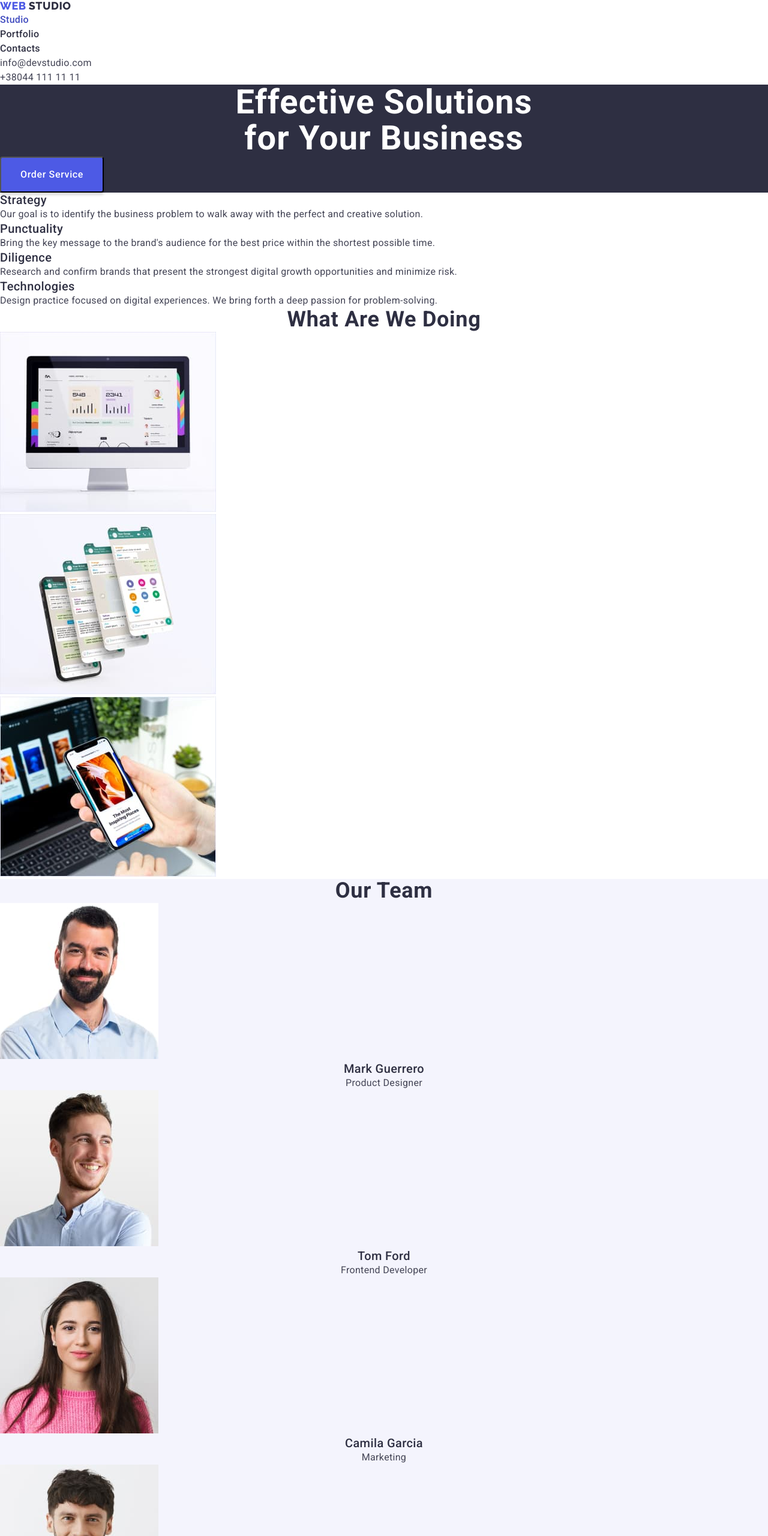
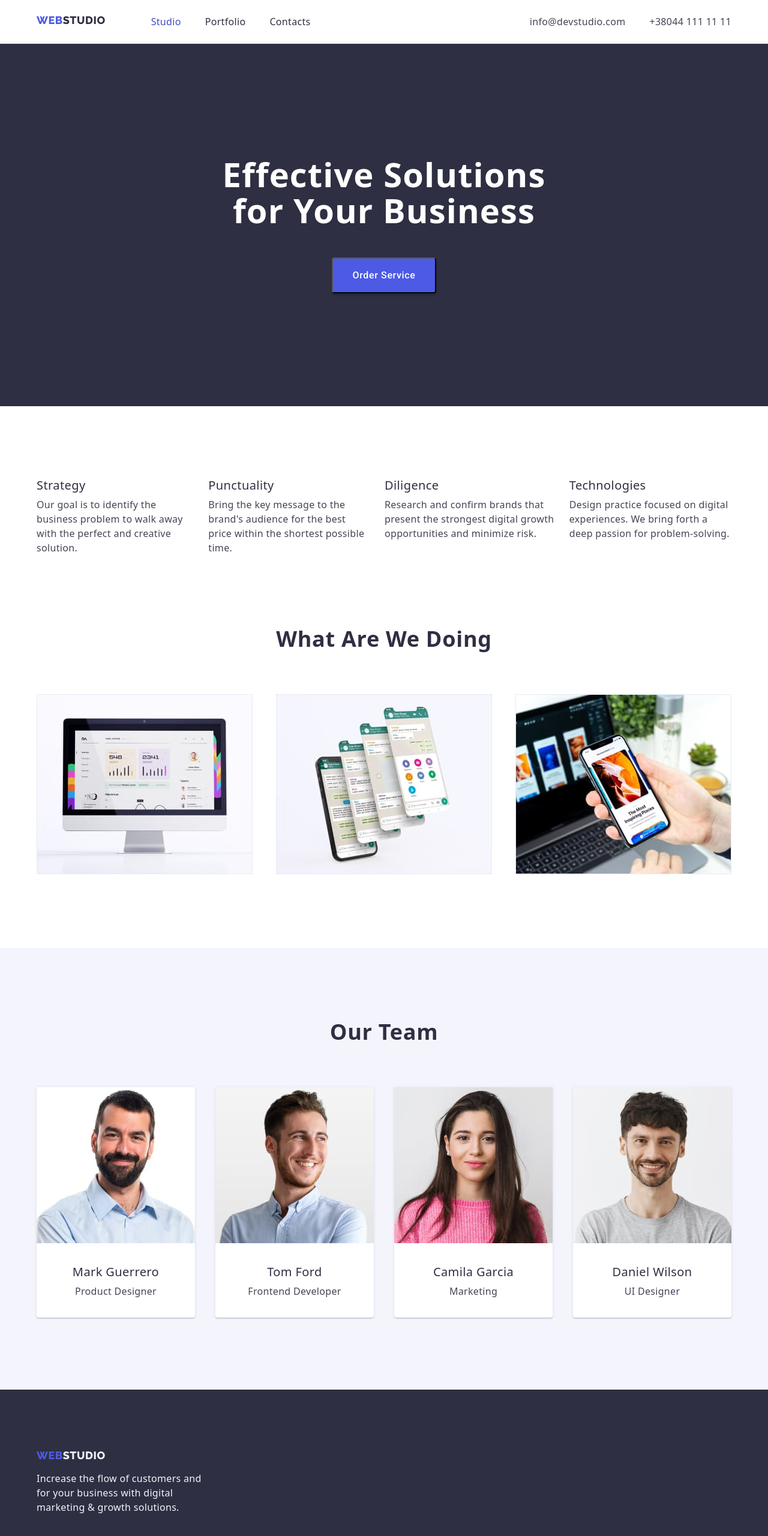
Before and after one commit to dominadorIII/goit-markup-hw-03, a plain HTML site: page index.html in a window 1280 px wide. Shown: the top 2560 px of the page at 60% size. Drawn offline with nearby package versions, Linux system fonts and the light colour scheme.

Commit message:
homework03

```diff
--- a/css/styles.css
+++ b/css/styles.css
@@ -27,15 +27,47 @@ address{
     font-style: normal;
 }
 
+/* Global Declaration */
+/*
+h1, h2, h3, h4, h5, h6, ul{
+    margin: 0;
+    padding: 0;
+    border: none;
+} */
+.container{
+    width: 1158px;
+    margin: 0 auto;
+    flex-shrink: 0;
+}
+
 /*Header*/
+
+.header-section{
+    border-bottom: 1px solid var(--cornflower);
+    background: var(--white);
+    padding: 24px 0;
+}
+.container-header-section{
+    display: flex;
+    justify-content: space-between;
+    align-items: center;
+}
+
+/* Header Nav */
+
+.header-nav{
+    display: inline-flex;
+    gap: 76px;
+}
 
 /* Logo */
 
+.container-logo{
+    display: inline-flex;
+    align-items: center;
+}
 .logo {
     text-decoration: none;
-}
-.logo-web{
-    color: var(--iris);
     font-family: Raleway;
     font-size: 18px;
     font-weight: 800;
@@ -43,20 +75,20 @@ address{
     letter-spacing: 0.54px;
     text-transform: uppercase;
 }
+.logo-web{
+    color: var(--iris);
+}
 .logo-studio{
     color: var(--navyblue);
-    font-family: Raleway;
-    font-size: 18px;
-    font-weight: 800;
-    line-height: 1.16em;
-    letter-spacing: 0.54px;
-    text-transform: uppercase;
 }
 
 /* Header Nav Menu */
 
 .header-nav-menu {
     list-style: none;
+    display: inline-flex;
+    align-items: flex-start;
+    gap: 40px;
 }
 .header-nav-menu-item-link {
     color: var(--navyblue);
@@ -86,14 +118,16 @@ address{
 
 .adress-detail-list{
     list-style: none;
+    display: flex;
+    gap: 40px;
 }
 .adress-detail-list-item-link{
-    color: var(--slate);
-    text-decoration: none;
     /* Body */
     font-size: 16px;
     line-height: 1.5em;
     letter-spacing: 0.32px;
+    color: var(--slate);
+    text-decoration: none;
 }
 .adress-detail-list-item-link:hover{
     --slate: #404BBF;
@@ -112,6 +146,13 @@ address{
 
 /* Hero Section */
 
+.container-hero{
+    display: flex;
+    flex-direction: column;
+    padding-top: 188px;
+    padding-bottom: 188px;
+    gap: 48px;
+}
 .hero{
     background-color: var(--navyblue);
 }
@@ -124,10 +165,8 @@ address{
     letter-spacing: 1.12px;
 }
 .button-order-services{
-    display: inline-flex;
     padding: 16px 32px;
-    align-items: flex-start;
-    gap: 10px;
+    margin: 0 auto;
 
     cursor: pointer;
     border-radius: 4px;
@@ -158,14 +197,22 @@ address{
 
 /* Feature Section */
 
+.container-features{
+    display: flex;
+    padding-top: 120px;
+    padding-bottom: 120px;
+}
 .section-features-title{
     display: none;
 }
 .feature-list{
     list-style: none;
+    display: inline-flex;
+    gap: 24px;
 }
 .feature-list-item-title{
     /* Header 3 */
+    margin-bottom: 8px;
     font-size: 20px;
     font-weight: 500;
     line-height: 1.2em;
@@ -182,10 +229,18 @@ address{
 
 /* What are we doing Section */
 
+.container-services{
+    display: block;
+    padding-bottom: 120px;
+}
 .services-list{
     list-style: none;
+    display: flex;
+    justify-content: space-between;
+    gap: 24px;
 }
 .section-services-title{
+    margin-bottom: 72px;
     color: var(--navyblue);
     text-align: center;
         /* Header 2 */
@@ -197,21 +252,47 @@ address{
 
 /* Our Team Section */
 
+.container-team{
+    display: block;
+    padding-top: 120px;
+    padding-bottom: 120px;
+}
 .section-team{
     background-color: var(--cloud);
 }
 .section-team-title{
+    text-align: center;
+    margin-bottom: 72px;
     color: var(--navyblue);
-    text-align: center;
         /* Header 2 */
     font-size: 36px;
     line-height: 1.11em;
     letter-spacing: 0.72px;
     text-transform: capitalize;
 }
+.team-list {
+    display: flex;
+    gap: 24px;
+    justify-content: space-between;
+    list-style: none;
+}
+.team-list-item{
+    display: block;
+    border-radius: 0px 0px 4px 4px;
+    background: var(--white);
+    box-shadow: 0px 2px 1px 0px
+    rgba(46, 47, 66, 0.08), 0px 1px 1px 0px
+    rgba(46, 47, 66, 0.16), 0px 1px 6px 0px
+    rgba(46, 47, 66, 0.08);
+}
+.container-team-list-content{
+    padding-top: 32px;
+    padding-bottom: 32px;
+}
 .team-list-item-title{
+    margin-bottom: 8px;
+    text-align: center;
     color: var(--navyblue);
-    text-align: center;
         /* Header 3 */
     font-size: 20px;
     font-weight: 500;
@@ -227,16 +308,22 @@ address{
     letter-spacing: 0.32px;
 
 }
-.team-list{
-    list-style: none;
-}
 
 /* Footer */
 
 footer{
     background-color: var(--navyblue);
 }
+.container-footer{
+    padding-top: 100px;
+    padding-bottom: 100px;
+    padding-left: 0px;
+}
+.section-footer{
+    display: block;
+}
 .footer-body{
+    margin-top: 16px;
     color:var(--cloud);
         /* Body */
     font-size: 16px;
@@ -259,10 +346,18 @@ footer{
 
 /* Filter Section */
 
+.container-categories{
+    padding-top: 96px;
+    padding-bottom: 72px;
+    background-color: var(--white);
+}
 .section-categories-title{
     display: none;
 }
 .categories-list{
+    display: flex;
+    gap: 24px;
+    justify-content: center;
     list-style: none;
 }
 .categories-list-item-button{
@@ -321,13 +416,34 @@ footer{
 
 /* Project Card Section */
 
+.container-projects{
+    padding-bottom: 120px;
+}
 .section-projects-title{
     display: none;
 }
-.project-list {
+.container-project-content{
+    padding-top: 32px;
+    padding-bottom: 32px;
+    padding-left: 16px;
+}
+.project-list{
+    display: flex;
+    flex-wrap: wrap;
+    justify-content: space-between;
     list-style: none;
 }
+.project-list-item{
+    width: 370px;
+    gap: 24px;
+    border: 1px solid var(--cornflower);
+    background: var(--white);
+}
+.project-list-item:nth-child(-n+6){
+    margin-bottom: 48px;
+}
 .project-list-item-title{
+    margin-bottom: 8px;
     color: var(--navyblue);
         /* Header 3 */
     font-size: 20px;
@@ -342,3 +458,6 @@ footer{
     line-height: 1.5em;
     letter-spacing: 0.32px;
 }
+.image-project-list{
+    width: 370px;
+}
--- a/index.html
+++ b/index.html
@@ -9,6 +9,10 @@
     <title>WebStudio</title>
 
     <link rel="stylesheet" href="./css/styles.css" />
+    <link
+      rel="stylesheet"
+      href="node_modules/modern-normalize/modern-normalize.css"
+    />
 
     <link
       href="https://fonts.googleapis.com/css2?family=Raleway:wght@800&family=Roboto:wght@400;500;700;900&display=swap"
@@ -18,15 +22,20 @@
   <body>
     <!-- Header Section -->
 
-    <header>
+    <header class="header-section">
+      <div class="container container-header-section">
         <nav class="header-nav">
           <a class="logo" href="./index.html">
+            <div class="container-logo">
               <span class="logo-web">Web</span>
               <span class="logo-studio">Studio</span>
+            </div>
           </a>
           <ul class="header-nav-menu">
             <li class="header-nav-menu-item active">
-            <a class="header-nav-menu-item-link" href="./index.html">Studio</a>
+              <a class="header-nav-menu-item-link" href="./index.html"
+                >Studio</a
+              >
             </li>
             <li class="header-nav-menu-item">
               <a class="header-nav-menu-item-link" href="./portfolio.html"
@@ -54,6 +63,7 @@
             </li>
           </ul>
         </address>
+      </div>
     </header>
 
     <!-- Main Section -->
@@ -62,24 +72,27 @@
       <!-- Hero Section -->
 
       <section class="section hero">
+        <div class="container container-hero">
           <h1 class="main-page-header">
             Effective Solutions<br />for Your Business
           </h1>
           <button class="button-order-services" type="button">
             Order Service
           </button>
+        </div>
       </section>
 
       <!-- Features Section -->
 
       <section class="section section-features">
+        <div class="container container-features">
           <h2 class="section-features-title">Features</h2>
           <ul class="feature-list">
             <li class="feature-list-item">
               <h3 class="feature-list-item-title">Strategy</h3>
               <p class="feature-list-item-body">
-              Our goal is to identify the business problem to walk away with the
-              perfect and creative solution.
+                Our goal is to identify the business problem to walk away with
+                the perfect and creative solution.
               </p>
             </li>
             <li class="feature-list-item">
@@ -104,11 +117,13 @@
               </p>
             </li>
           </ul>
+        </div>
       </section>
 
       <!-- What Are We Doing Section-->
 
       <section class="section section-services">
+        <div class="container container-services">
           <h2 class="section-services-title">What are we doing</h2>
           <ul class="services-list">
             <li class="services-list-item">
@@ -129,11 +144,13 @@
               />
             </li>
           </ul>
+        </div>
       </section>
 
       <!-- Our Team Section-->
 
       <section class="section section-team">
+        <div class="container container-team">
           <h2 class="section-team-title">Our Team</h2>
           <ul class="team-list">
             <li class="team-list-item">
@@ -142,8 +159,10 @@
                 alt="product designer"
                 width="264"
               />
+              <div class="container-team-list-content">
                 <h3 class="team-list-item-title">Mark Guerrero</h3>
                 <p class="team-list-item-body">Product Designer</p>
+              </div>
             </li>
             <li class="team-list-item">
               <img
@@ -151,34 +170,49 @@
                 alt="frontend developer"
                 width="264"
               />
+              <div class="container-team-list-content">
                 <h3 class="team-list-item-title">Tom Ford</h3>
                 <p class="team-list-item-body">Frontend Developer</p>
+              </div>
             </li>
             <li class="team-list-item">
               <img src="./images/marketing.jpg" alt="marketing" width="264" />
+              <div class="container-team-list-content">
                 <h3 class="team-list-item-title">Camila Garcia</h3>
                 <p class="team-list-item-body">Marketing</p>
+              </div>
             </li>
             <li class="team-list-item">
-            <img src="./images/ui-designer.jpg" alt="ui designer" width="264" />
+              <img
+                src="./images/ui-designer.jpg"
+                alt="ui designer"
+                width="264"
+              />
+              <div class="container-team-list-content">
                 <h3 class="team-list-item-title">Daniel Wilson</h3>
                 <p class="team-list-item-body">UI Designer</p>
+              </div>
             </li>
           </ul>
+        </div>
       </section>
     </main>
 
     <!-- Footer Section -->
 
-    <footer>
+    <footer class="section section-footer">
+      <div class="container container-footer">
         <a class="logo" href="./index.html">
+          <div class="container-logo">
             <span class="logo-web">Web</span>
             <span class="logo-studio-footer">Studio</span>
+          </div>
         </a>
         <p class="footer-body">
           Increase the flow of customers and<br />for your business with
           digital<br />marketing & growth solutions.
         </p>
+      </div>
     </footer>
   </body>
 </html>
```
Also changed, not shown: portfolio.html (+53 -6 lines). Lines whose indentation alone changed are shown as unchanged.
